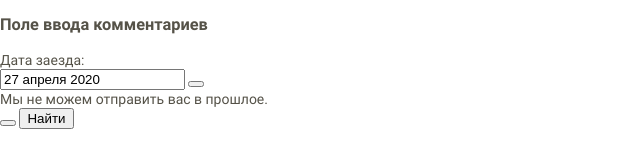
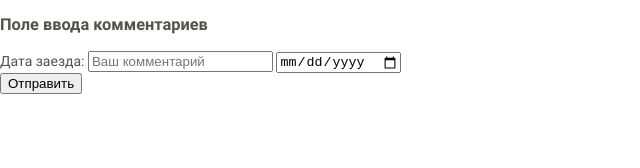
Before and after one commit to popovre/my-comments, a website: page source/index.html in a window 1280 px wide. Shown: the whole page, without its empty margins (0-640 px from the left). Drawn offline with nearby package versions, Linux system fonts and the light colour scheme; files that its build step writes are made by us from their sources.

Commit message:
разбираемся в сборке

```diff
--- a/source/index.html
+++ b/source/index.html
@@ -8,37 +8,41 @@
   </head>
   <body>
     <main class="main-container">
-      <section class="modal-container">
-        <div class="modal">
-          <h3 class="modal-name">
+      <section class="comment">
+        <div class="comment__wrapper">
+          <h3 class="comment__title">
             Поле ввода комментариев
           </h3>
-          <form class="modal-form" action="https://echo.htmlacademy.ru/" method="get">
-            <div class="modal-structure modal-structure-income">
-              <label class="modal-label modal-label-text" for="modal-income">
+          <form class="comment__form" action="" method="push">
+            <div class="comment__input-wrapper">
+              <label class="comment__input-label" for="modal-income">
                 Дата заезда:
               </label>
-              <div class="modal-valid-wrapper modal-invalid-wrapper">
-                <div class="modal-input-wrapper">
-                  <input class="modal-input-date" id="modal-income" type="text" name="date-income" value="27 апреля 2020" placeholder="Укажите дату" required>
-                  <button class="modal-button-date modal-button-date-income" type="button">
-                    <span class="visually-hidden">Выбрать дату заезда.</span>
-                  </button>
-                </div>
-                <span class="modal-input-error">Мы не можем отправить вас в прошлое.</span>
-              </div>
+              <input class="comment__input-text" id="comment-income" type="text" name="comment-text" value="" placeholder="Ваш комментарий" required>
+              <input class="comment__input-date" id="comment-income" type="date" name="comment-date" value="" placeholder="" required>
             </div>
-            <button class="modal-close-button" type="button">
-              <span class="visually-hidden">Закрыть.</span>
-            </button>
-            <button class="modal-button-search" type="submit">
-              <span class="modal-button-search-text">
-                Найти
+            <button class="comment__button-submit" type="submit">
+              <span class="comment__submit-text">
+                Отправить
               </span>
             </button>
           </form>
         </div>
+        <div class="comments">
+          <ul class="comments__list"></ul>
+        </div>
       </section>
     </main>
+    <template id="comments-template">
+      <li class="comments-item">
+        <div class="comment__inner">
+          <h2 class="comments__name"></h2>
+          <p class="comments__add-date"></p>
+          <p class="comments__text"></p>
+          <button type="button" class="comments__delete-button"></button>
+          <button type="button" class="comments__like-button"></button>
+        </div>
+      </li>
+    </template>
   </body>
 </html>
```
